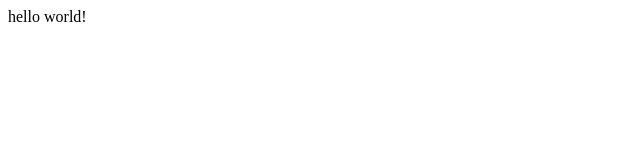
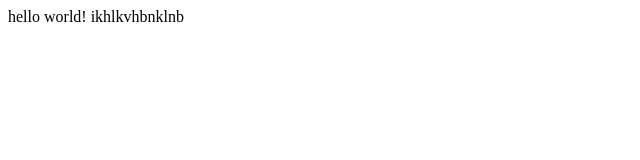
Before and after one commit to RubaAwwad/crud, a plain HTML site: page index.html in a window 1280 px wide. Shown: the whole page, without its empty margins (0-640 px from the left). Drawn offline with Linux system fonts and the light colour scheme.

Commit message:
index.html first commit

```diff
--- a/index.html
+++ b/index.html
@@ -8,5 +8,6 @@
 </head>
 <body>
     hello world!
+    ikhlkvhbnklnb
 </body>
 </html>
```
